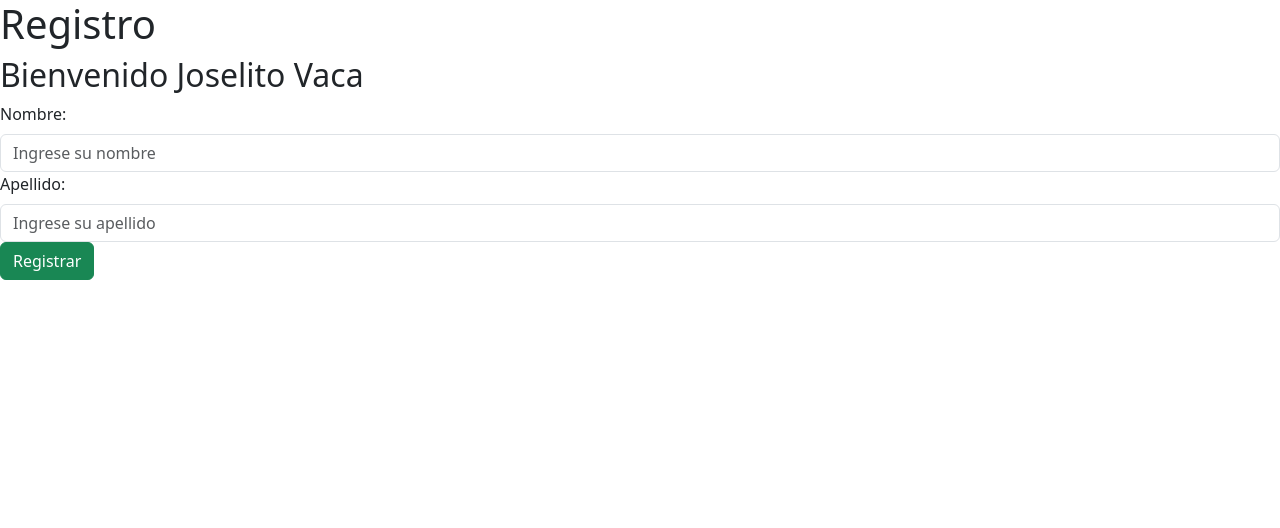
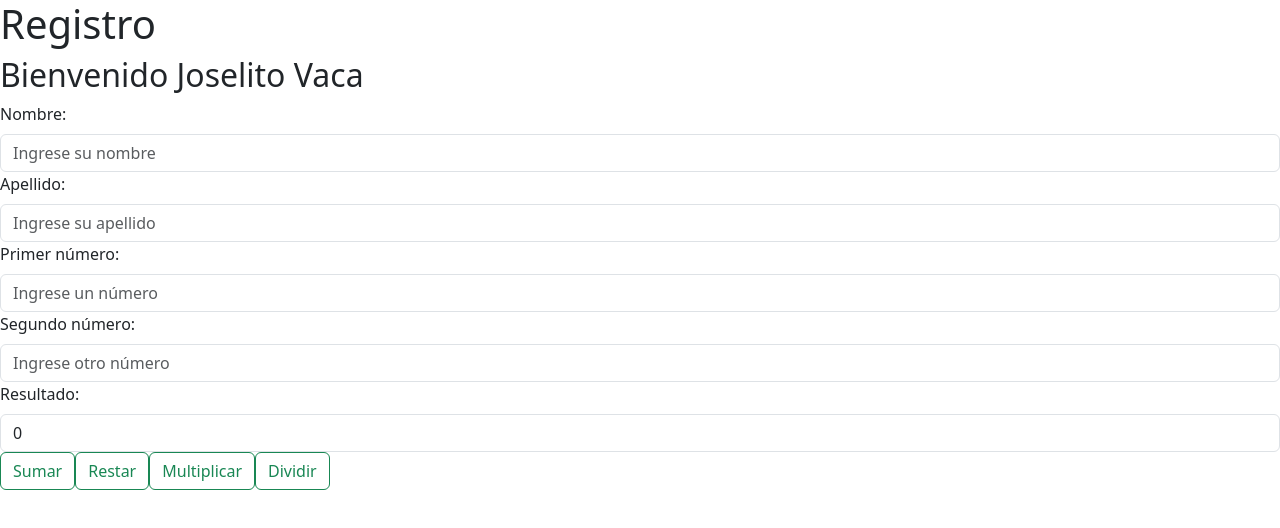
Before and after one commit to scarent/frontendieic1, a Next.js app: page /Pagina2 in a window 1280 px wide. Shown: the top 528 px of the page. Built offline with nearby package versions, Linux system fonts and the light colour scheme.

Commit message:
calculadora
calculadora q suma resta multiplica y divide

```diff
--- a/src/pages/Pagina2.tsx
+++ b/src/pages/Pagina2.tsx
@@ -1,12 +1,14 @@
 import React, { useState } from 'react'   //rafc para autocompletar
 import Button from 'react-bootstrap/Button';
 import Form from 'react-bootstrap/Form';
+
 export const Pagina2 = () => {
   const [nombre, setNombre] = useState("Joselito")
   const [apellido, setApellido] = useState("Vaca")
+
+//validacion
   const [eNombre, setENombre] = useState("")
-
-  const validarNombre =(valor:string)=>{
+  const validarNombre = (valor:string) =>{
     if(valor.length<4){
         setENombre("Debes ingresar 4 caracteres")
     }else{
@@ -14,31 +16,84 @@ export const Pagina2 = () => {
     }
     setNombre(valor)
   }
+
+// hook de useSate para los numeros
+  const [primerNumero, setPrimerNumero] = useState(0)
+  const [segundoNumero, setSegundoNumero] = useState(0)
+  const [resultado, setResultado] = useState(0)
+
+// funciones de calculadora
+  const sumar = () => {
+    setResultado(primerNumero + segundoNumero)
+  }
+
+  const restar = () => {
+    setResultado(primerNumero - segundoNumero)
+  }
+
+  const multiplicar = () => {
+    setResultado(primerNumero * segundoNumero)
+  }
+
+  const dividir = () => {
+    setResultado(primerNumero / segundoNumero)
+  }
+
+
   return (
     <>
     <h1>Registro</h1>
     <h2>Bienvenido {nombre} {apellido}</h2>
+
+
     <Form>
         <Form.Group>
-            <Form.Label>Nombre: </Form.Label>
+            <Form.Label>Nombre:</Form.Label>
             <Form.Control
                 type='text'
                 placeholder='Ingrese su nombre'
                 onChange={(e)=>validarNombre(e.currentTarget.value)}
-                />
+            />
             <Form.Text>
                 {eNombre}
             </Form.Text>
         </Form.Group>
         <Form.Group>
-            <Form.Label>Apellido: </Form.Label>
+            <Form.Label>Apellido:</Form.Label>
             <Form.Control
                 type='text'
                 placeholder='Ingrese su apellido'
-                onChange ={(e)=>setApellido(e.currentTarget.value)}
-                />
+                onChange={(e)=>setApellido(e.currentTarget.value)}
+            />
         </Form.Group>
-        <Button type='button' variant='success'>Registrar</Button>
+
+        <Form.Group>
+            <Form.Label>Primer número:</Form.Label>
+            <Form.Control
+                type='number'
+                placeholder='Ingrese un número'
+                onChange={(e) => setPrimerNumero(Number(e.currentTarget.value))}
+            />
+        </Form.Group>
+        <Form.Group>
+            <Form.Label>Segundo número:</Form.Label>
+            <Form.Control
+                type='number'
+                placeholder='Ingrese otro número'
+                onChange={(e) => setSegundoNumero(Number(e.currentTarget.value))}
+            />
+        </Form.Group>
+        <Form.Group>
+            <Form.Label>Resultado:</Form.Label>
+            <Form.Control
+                type='number'
+                value={resultado}
+            />
+        </Form.Group>
+        <Button type='button' variant='outline-success' onClick={sumar}>Sumar</Button>
+        <Button type='button' variant='outline-success' onClick={restar}>Restar</Button>
+        <Button type='button' variant='outline-success' onClick={multiplicar}>Multiplicar</Button>
+        <Button type='button' variant='outline-success' onClick={dividir}>Dividir</Button>
     </Form>
     </>
   )
```
Also changed, not shown: 1 other file (tests, documents, lock files or other folders).
